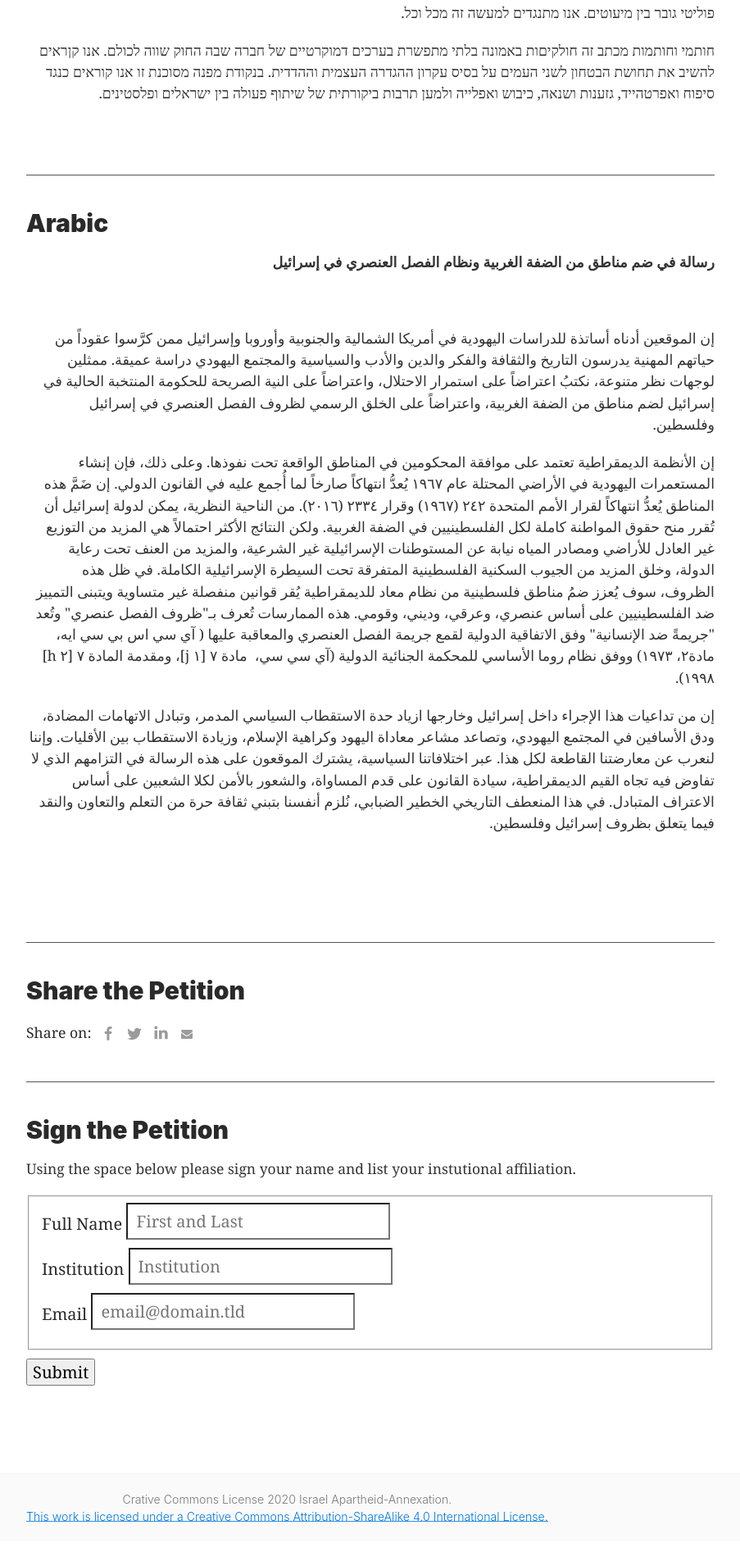
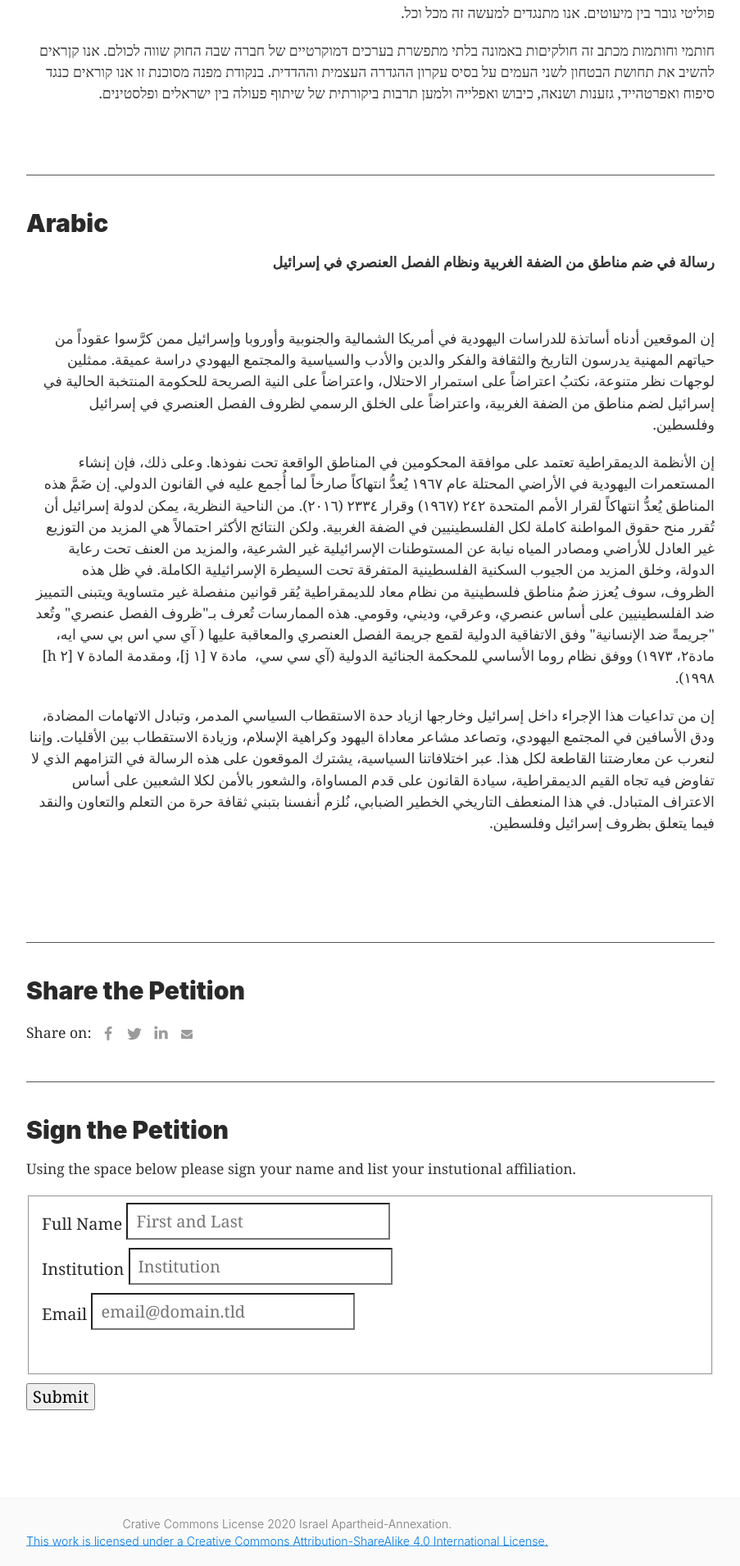
Before and after one commit to adamdjbrett/annexation.site, a Jekyll site: the page built from index.html, in a window 1280 px wide. Shown: the part 1751-3661 px from the top of the page at 82% size, without its empty margins (188-1091 px from the left). Built offline with Jekyll 4.4.1, drawn with Linux system fonts in a browser that asks for light colours; the list of posts is cut into pages by our own code; before the commit the page ends 3631 px from its top, so only the background shows below that.

Commit message:
Update index.html

```diff
--- a/index.html
+++ b/index.html
@@ -62,7 +62,6 @@ comments: true
 <!-- modify this form HTML and place wherever you want your form -->
 
 <form id="fs-frm" name="simple-contact-form" accept-charset="utf-8" action="https://formspree.io/xdowznjb" method="post">
-  <div class="g-recaptcha" data-sitekey="6LfuigEVAAAAANCztc6of-H02PEY7ygI1_Sthg63"></div>
   <fieldset id="fs-frm-inputs">
     <label for="full-name">Full Name</label>
     <input type="text" name="name" id="full-name" placeholder="First and Last" required=""><br />
@@ -71,6 +70,7 @@ comments: true
     <input type="text" name="_gotcha" style="display:none" />
     <label for="email-address">Email</label>
     <input type="email" name="_replyto" id="email-address" placeholder="email@domain.tld" required=""><br />
+    <div class="g-recaptcha" data-sitekey="6LfuigEVAAAAANCztc6of-H02PEY7ygI1_Sthg63"></div><br />
   </fieldset>
   <input type="submit" value="Submit">
 </form>
```
